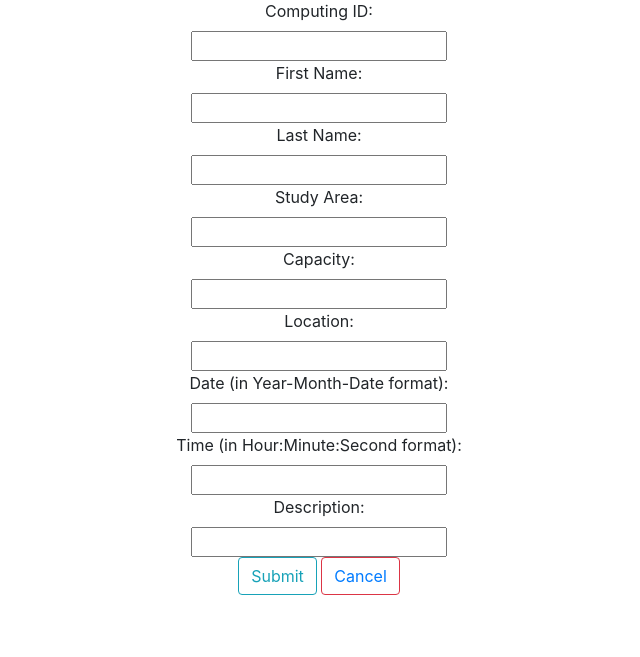
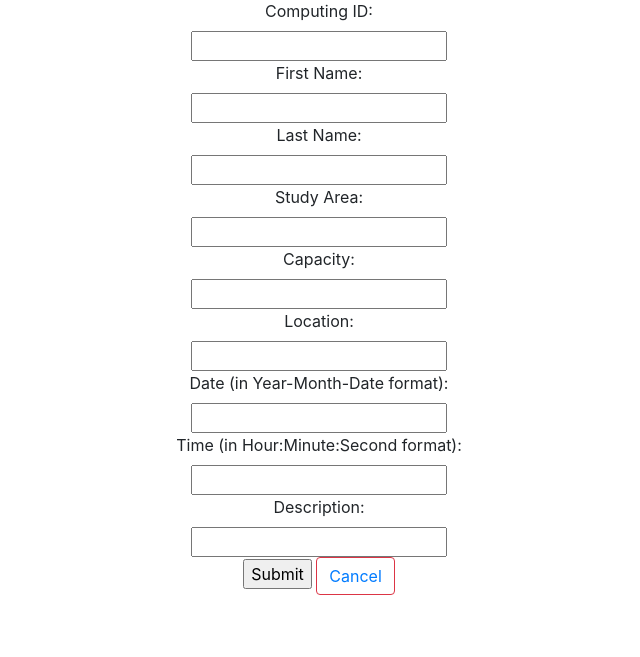
Before and after one commit to AliilA99/HOOSTutoring, a Django app: page /create/ in a window 1280 px wide. Shown: the part 99-756 px from the top of the page, without its empty margins (321-961 px from the left). Run offline with Django 3.2, Linux system fonts and the light colour scheme; some libraries are stand-ins or nearby versions.

Commit message:
Bugfixing

```diff
--- a/Home/templates/Home/session_create.html
+++ b/Home/templates/Home/session_create.html
@@ -50,7 +50,7 @@
                 <label for="description">Description:</label><br>
                 <input type="text" id="description" name="description"><br>
                 <div align="center">
-                 <button class="btn btn-outline-info" type="submit">Submit</button>
+                 <input type="submit" value="Submit" action="{% url 'create' %}">
                  <button class="btn btn-outline-danger"><a href="{% url 'home' %}">Cancel</a></button>
                 </div>
             </form>
```
